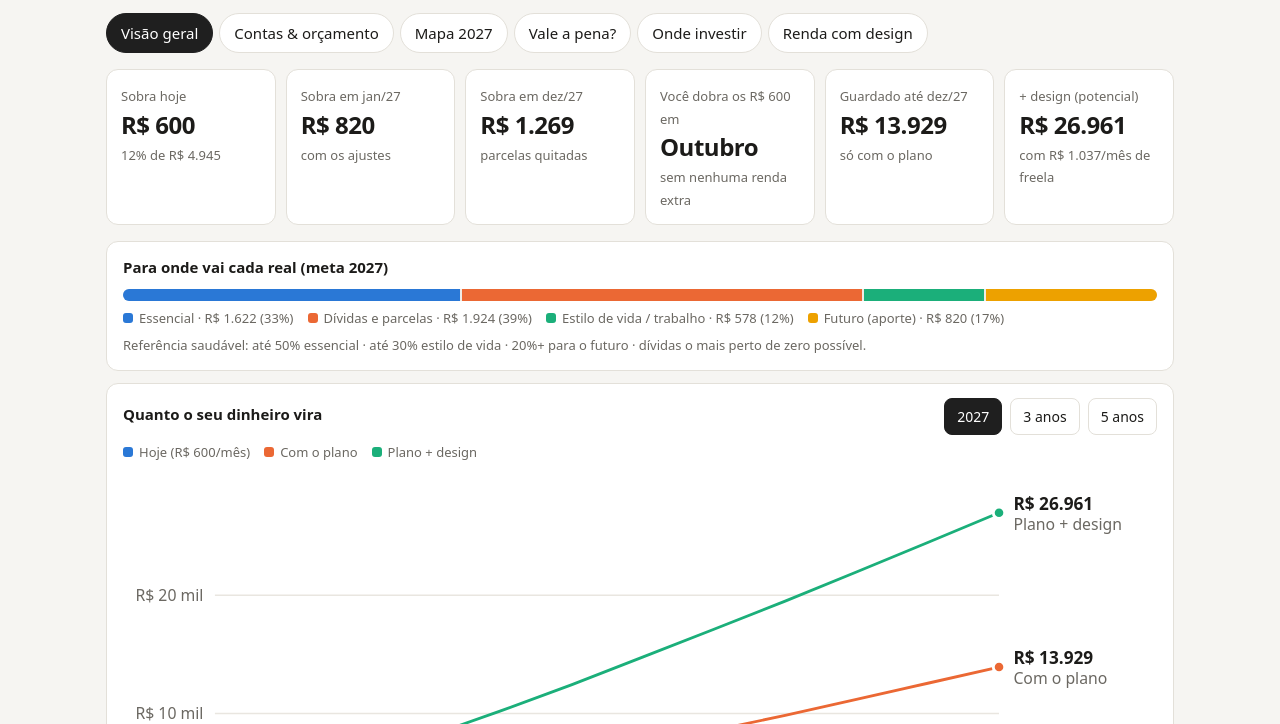
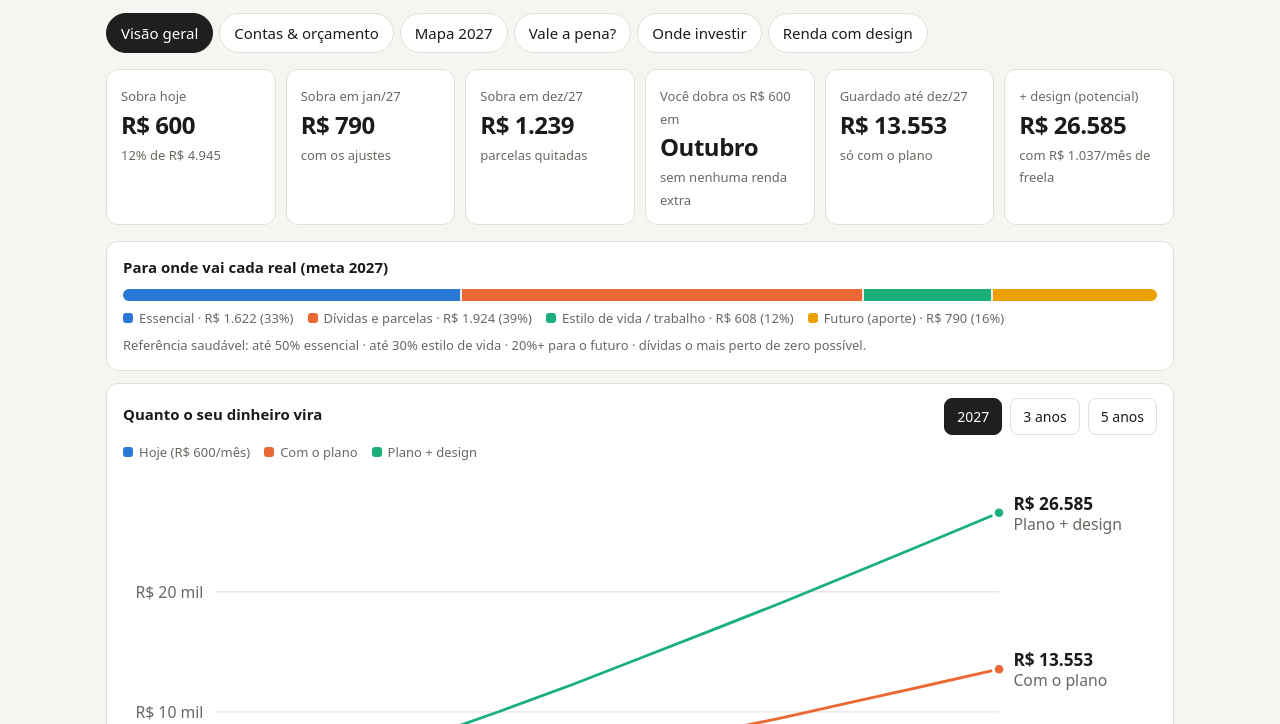
Before and after one commit to schwarzraben/schwarzraben.github.io, a plain HTML site: page financas/index.html in a window 1280 px wide. Shown: the part 76-800 px from the top of the page. Drawn offline with Linux system fonts and the light colour scheme.

Commit message:
Planejador 2027: mantém HBO como lazer
Co-Authored-By: Claude Opus 5.5 <noreply@anthropic.com>
Claude-Session: https://claude.ai/code/session_01TgsKvGt596zT6iL4unraVo

```diff
--- a/financas/index.html
+++ b/financas/index.html
@@ -231,7 +231,7 @@ const DEF={
     {n:'Academy Design',g:'Trabalho & assinaturas',a:95,m:95,t:'vale',d:'Vale se virar cliente. Meta: 1º freela até março.'},
     {n:'Google One',g:'Trabalho & assinaturas',a:23.99,m:23.99,t:'vale',d:'Backup dos seus arquivos de trabalho.'},
     {n:'Google Fotos',g:'Trabalho & assinaturas',a:9.99,m:0,t:'cortar',d:'O armazenamento do Fotos já é o do Google One — confira e cancele.'},
-    {n:'HBO Max',g:'Trabalho & assinaturas',a:44.90,m:15,t:'cortar',d:'Rodízio: assine 1 mês quando tiver série e cancele depois.'},
+    {n:'HBO Max',g:'Trabalho & assinaturas',a:44.90,m:44.90,t:'vale',d:'Você usa todo dia: ~R$ 1,50 por dia. É o seu lazer — vale.'},
     {n:'Consórcio (2 cartas)',g:'Dívidas & parcelas',a:1179.02,m:1179.02,t:'divida',d:'24% da renda. Vale se for para um bem que você vai comprar — falta analisar crédito, prazo e contemplação.'},
     {n:'Empréstimo Nubank 1',g:'Dívidas & parcelas',a:113.11,m:113.11,t:'divida',d:'Juros altos: quitar antes rende mais que a caixinha.'},
     {n:'Empréstimo Nubank 2',g:'Dívidas & parcelas',a:183.93,m:183.93,t:'divida',d:'O maior dos dois — prioridade para quitar.'},
```
